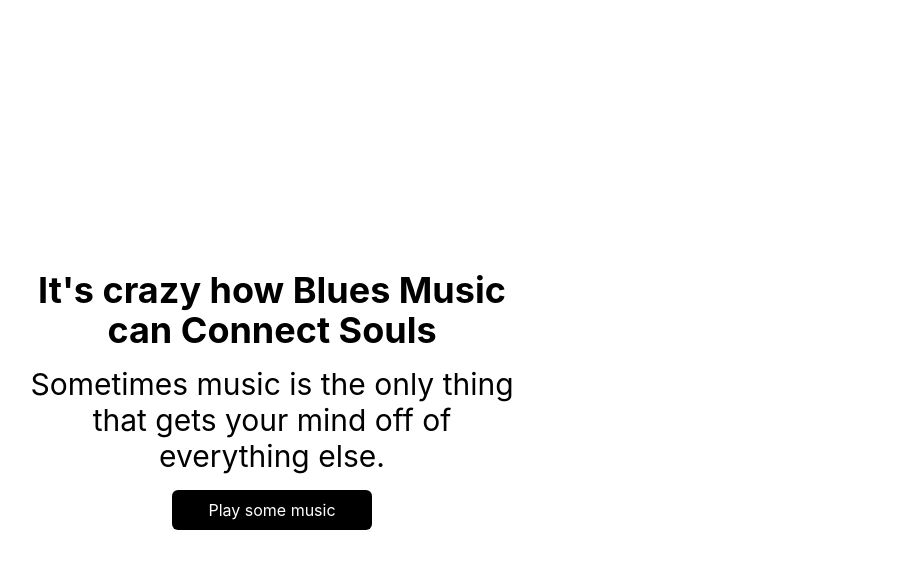
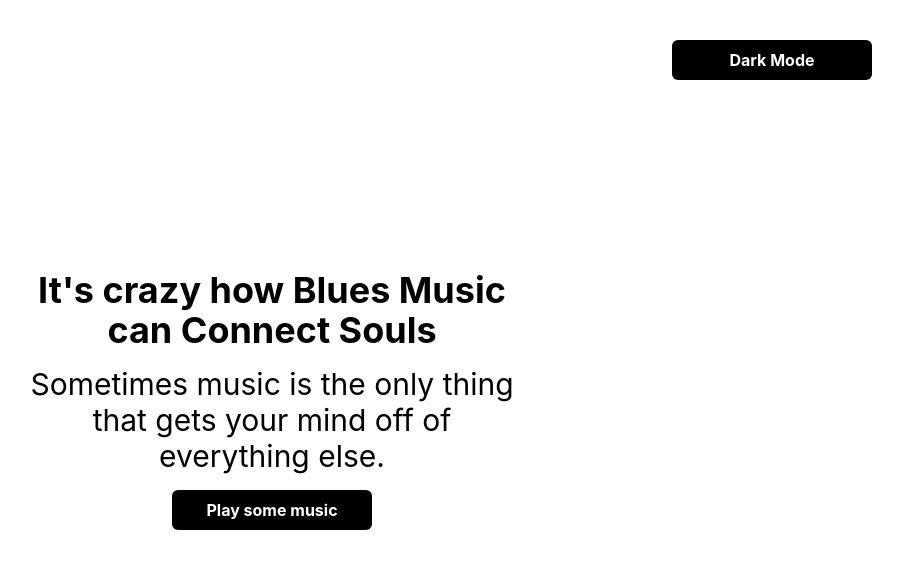
Before and after one commit to jorgeacruz/Tailwindcss, a React (Create React App) app in the folder dark-light-mode/: page / in a window 1280 px wide. Shown: the top 568 px of the page, without its empty margins (368-1271 px from the left). Built offline with nearby package versions, Linux system fonts and the light colour scheme.

Commit message:
build function, toogle and setting dark class

```diff
--- a/dark-light-mode/src/App.js
+++ b/dark-light-mode/src/App.js
@@ -2,12 +2,22 @@ import React from 'react';
 import './App.css';
 
 function App() {
+
+  //setting
+  function toogleDark(){
+    document.documentElement.classList.toggle("dark")
+  }
+
   return (
-    <div className="w-full h-screen flex flex-col items-center justify-center">
+    <div className="w-full h-screen flex flex-col items-center justify-center dark:bg-yellow-400">
+      <button className='p-2 bg-black text-white font-bold w-[200px] rounded-md absolute right-10 top-10 dark:bg-purple-700 dark:text-white'
+      onClick={toogleDark}>
+        Dark Mode
+      </button>
       <div className=' w-full max-w-5xl flex flex-col gap-4 items-center justify-center'>
-      <h1 className='font-bold text-center text-4xl w-1/2'>It's crazy how Blues Music can Connect Souls</h1>
-      <p className='text-3xl text-center w-1/2'>Sometimes music is the only thing that gets your mind off of everything else.</p>
-      <button className='p-2 bg-black text-white w-[200px] rounded-md'>
+      <h1 className='font-bold text-center text-4xl w-1/2 dark:text-purple-700'>It's crazy how Blues Music can Connect Souls</h1>
+      <p className='text-3xl text-center w-1/2 dark:text-purple-700'>Sometimes music is the only thing that gets your mind off of everything else.</p>
+      <button className='p-2 bg-black text-white font-bold w-[200px] rounded-md dark:bg-purple-700 dark:text-white dark:hover:scale-105'>
         Play some music
       </button>
     </div>
--- a/dark-light-mode/tailwind.config.js
+++ b/dark-light-mode/tailwind.config.js
@@ -1,8 +1,10 @@
 /** @type {import('tailwindcss').Config} */
 module.exports = {
-  content: [
-    "./src/**/*.{js,jsx,ts,tsx}"
-  ],
+  content: ["./src/**/*.{js,jsx,ts,tsx}"],
+
+  //Set Darkmode - class
+  darkMode:'class',
+
   theme: {
     extend: {},
   },
```
